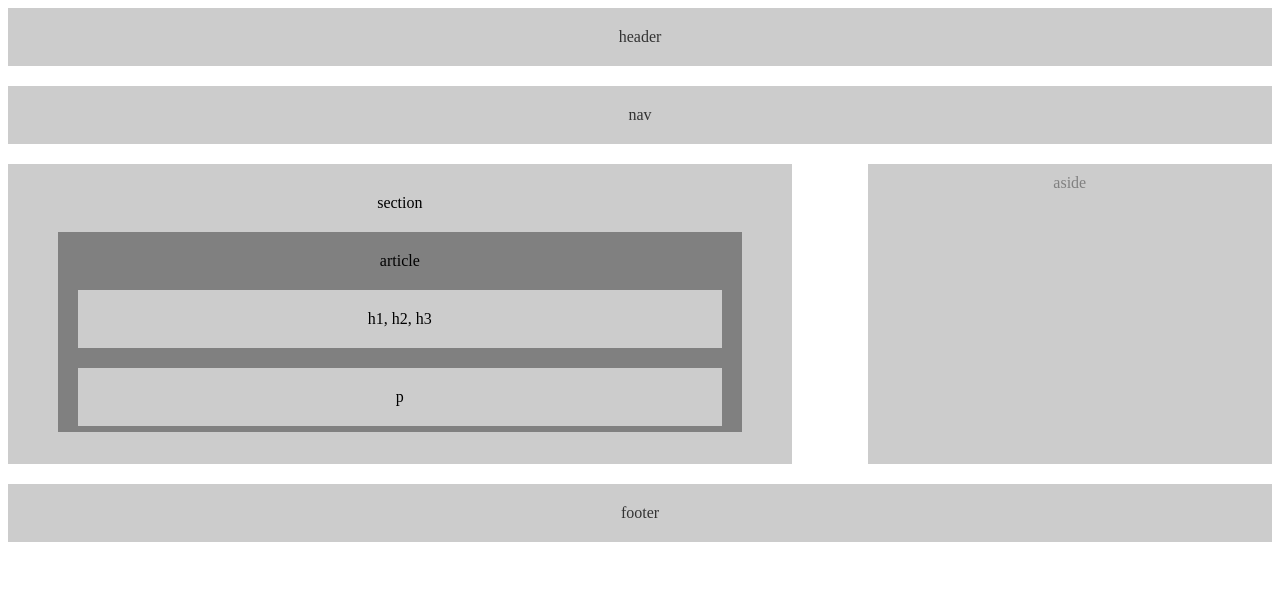
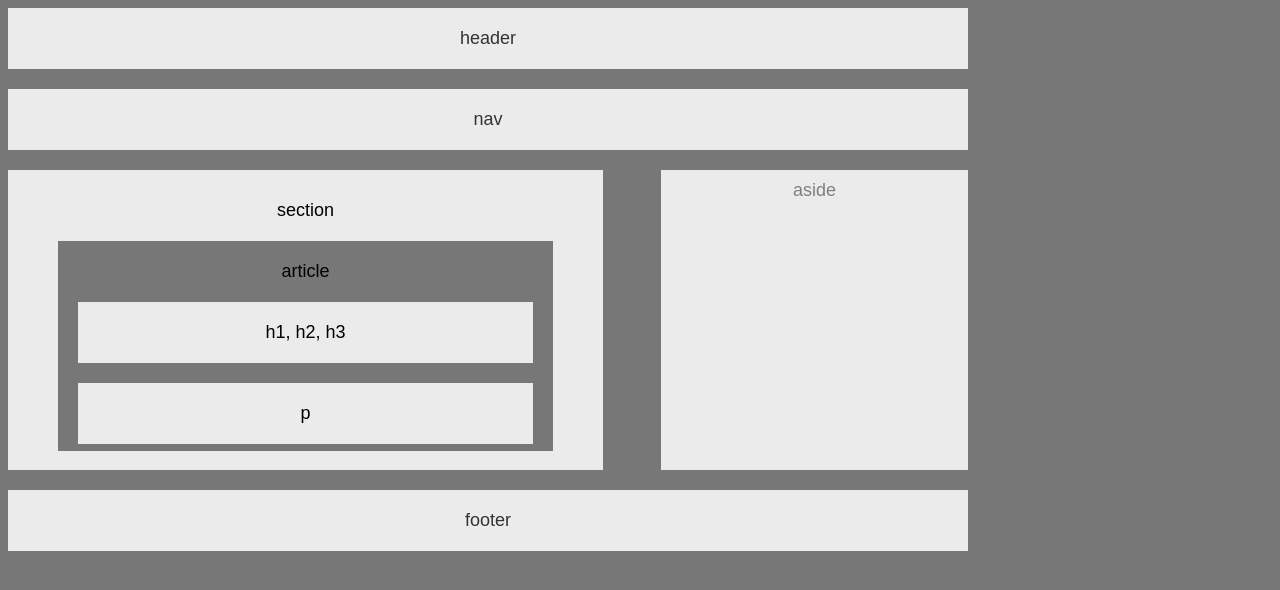
Before and after one commit to Srajoshi/HW--Wireframe, a plain HTML site: page index.html in a window 1280 px wide. Drawn offline with Linux system fonts and the light colour scheme.

Commit message:
Wk 1 complete

```diff
--- a/style.css
+++ b/style.css
@@ -4,32 +4,26 @@
   }
 
   body {
+    font-family: Arial, Helvetica, sans-serif;
+    color: #777;
+    background: #777;
+    width: 960px;
+    font-size: 18px;
   }
 
   header {
     padding: 20px;
     margin-bottom: 20px;
     color: #333;
-    background: #ccc;
+    background: #ebebeb;
   }
 
   #nav {
     padding: 20px;
     margin-bottom: 20px;
     color: #333;
-    background: #ccc;
+    background: #ebebeb;
   }
-
-  /*#full {
-    float: left;
-    width: 62%;
-    margin-bottom: 20px;
-    height: 300px;
-    padding: 10px;
-    margin-right: 10px;
-    color:gray;
-    background: #ccc;
-  } */
 
   #section {
     float: left;
@@ -38,40 +32,33 @@
     padding: 30px;
     margin-right: 10px;
     color: black;
-    background: #ccc;
+    background: #ebebeb;
   }
 
 
   #article {
     clear: both;
-    height: 200px;
+    height: 210px;
     text-align: center;
     padding: 20px;
     margin-left: 20px;
     margin-right: 20px;
     margin-top: 20px;
-    background:gray;
+    background: #777;
   }
 
-  #div1 {
-    float: left;
-    clear: both;
-    padding: 20px;
-    margin-top: 20px;
-    background: #ccc;
-  }
   #div2 {
     clear: both;
     padding: 20px;
     margin-top: 20px;
-    background:#ccc;
+    background: #ebebeb;
   }
 
   #div3 {
     clear: both;
     padding: 20px;
     margin-top: 20px;
-    background: #ccc;
+    background: #ebebeb;
 
   }
 
@@ -82,11 +69,8 @@
     height: 300px;
     padding: 10px;
     color: gray;
-    background:#ccc;
+    background: #ebebeb;
   }
-   /*   .clearfix {
-          overflow: auto
-      }*/
 
   footer {
     clear: both;
@@ -94,5 +78,5 @@
     overflow: auto;
     margin-top: 20px;
     color: #333;
-    background: #ccc;
+    background: #ebebeb;
   }
```
